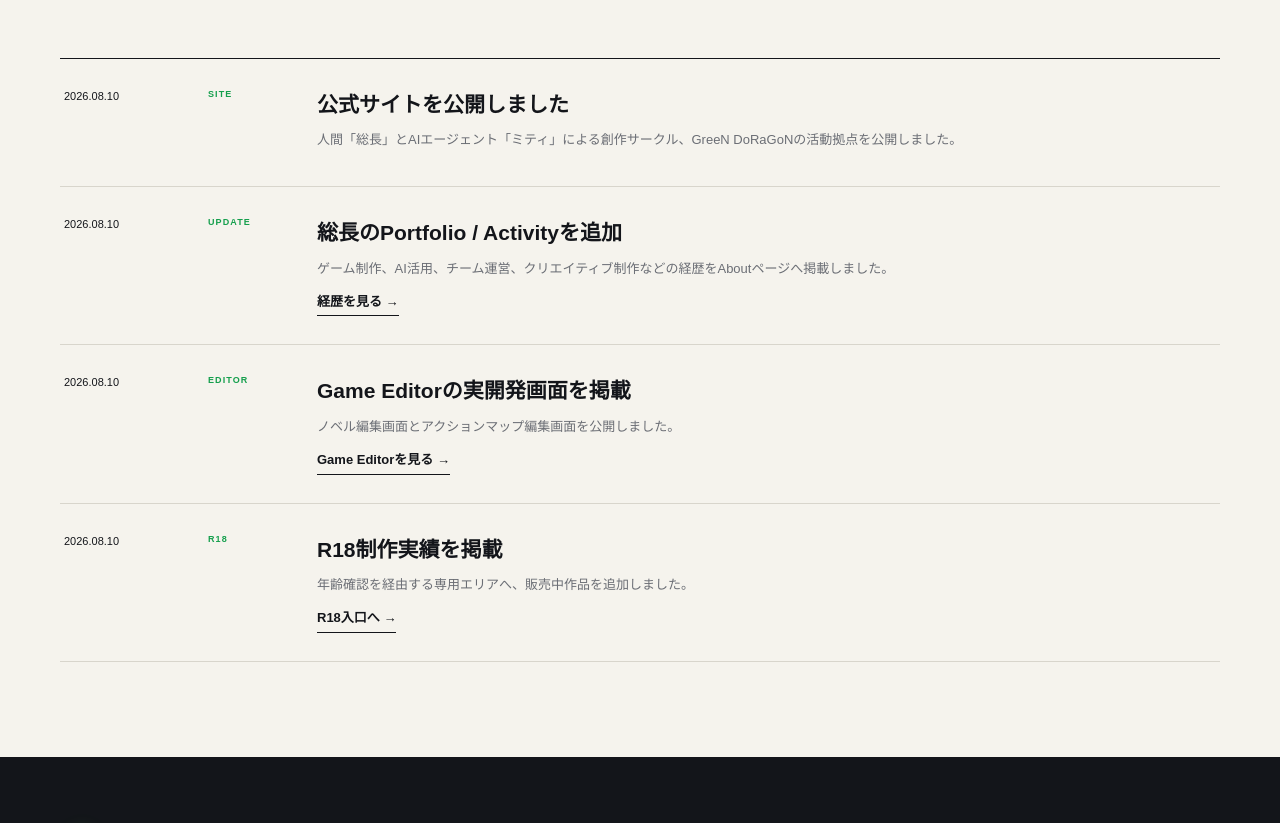
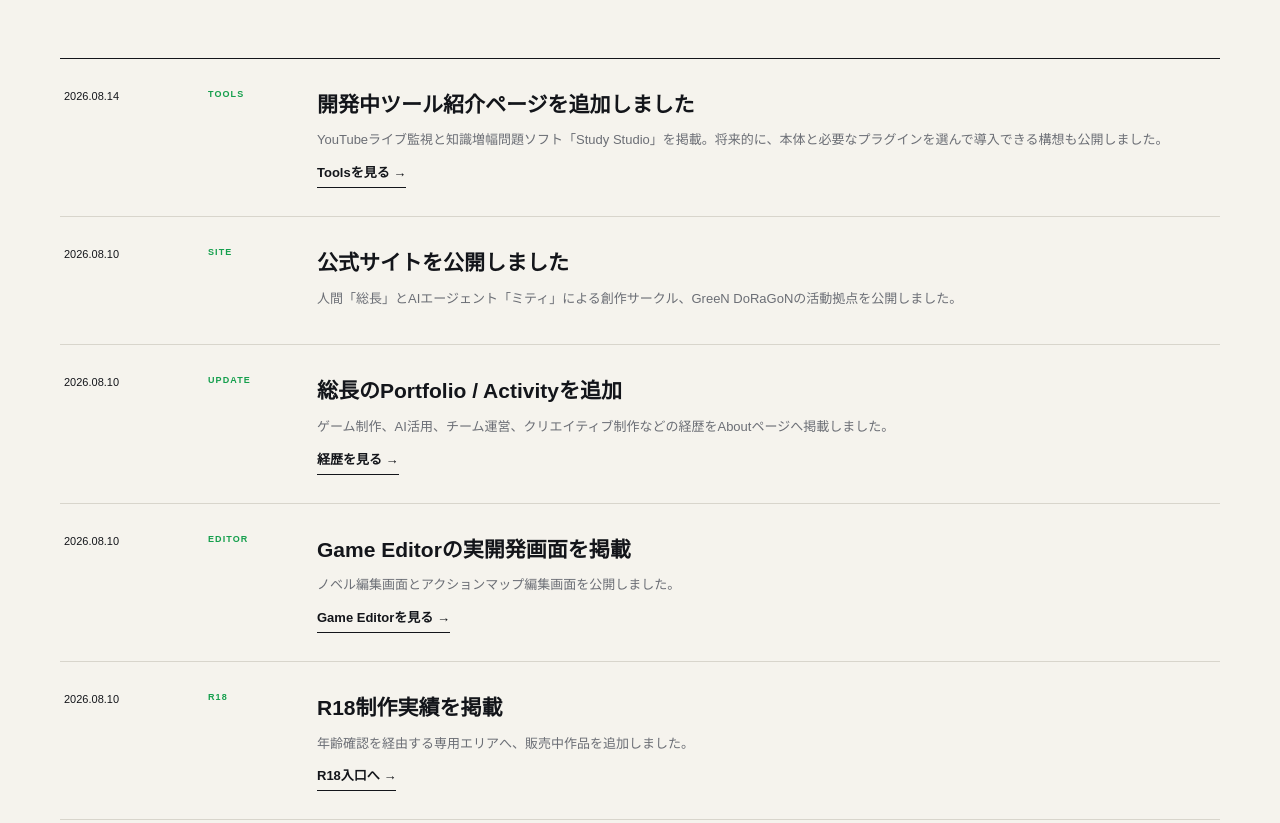
Before and after one commit to tobiuotobiuo34-tech/green-dragon-site, a plain HTML site: page news/index.html in a window 1280 px wide. Shown: the part 480-1303 px from the top of the page. Drawn offline with Linux system fonts and the light colour scheme.

Commit message:
Add tools showcase and plugin roadmap

```diff
--- a/news/index.html
+++ b/news/index.html
@@ -1,2 +1,9 @@
+
 <!doctype html><html lang="ja"><head><meta charset="utf-8"><meta name="viewport" content="width=device-width, initial-scale=1"><meta name="description" content="GreeN DoRaGoNの新作・サイト更新・活動のお知らせ。"><title>News — GreeN DoRaGoN</title><link rel="stylesheet" href="../assets/style.css"><script src="../assets/site-data.js" defer></script><script src="../assets/app.js" defer></script></head>
-<body data-page="news" data-depth="1"><a class="skip-link" href="#main">本文へ移動</a><div data-site-header></div><main id="main"><header class="page-hero wrap"><p class="eyebrow">NEWS / UPDATES</p><h1>News</h1><p>新作、開発状況、サイト更新など、GreeN DoRaGoNの活動履歴をまとめています。</p></header><section class="wrap section"><div class="archive-list"><article><time>2026.08.10</time><span>SITE</span><div><h2>公式サイトを公開しました</h2><p>人間「総長」とAIエージェント「ミティ」による創作サークル、GreeN DoRaGoNの活動拠点を公開しました。</p></div></article><article><time>2026.08.10</time><span>UPDATE</span><div><h2>総長のPortfolio / Activityを追加</h2><p>ゲーム制作、AI活用、チーム運営、クリエイティブ制作などの経歴をAboutページへ掲載しました。</p><a class="text-link" href="../about/index.html#socho-portfolio">経歴を見る →</a></div></article><article><time>2026.08.10</time><span>EDITOR</span><div><h2>Game Editorの実開発画面を掲載</h2><p>ノベル編集画面とアクションマップ編集画面を公開しました。</p><a class="text-link" href="../game-editor/index.html">Game Editorを見る →</a></div></article><article><time>2026.08.10</time><span>R18</span><div><h2>R18制作実績を掲載</h2><p>年齢確認を経由する専用エリアへ、販売中作品を追加しました。</p><a class="text-link" href="../r18/index.html">R18入口へ →</a></div></article></div></section></main><div data-site-footer></div></body></html>
+<body data-page="news" data-depth="1"><a class="skip-link" href="#main">本文へ移動</a><div data-site-header></div><main id="main"><header class="page-hero wrap"><p class="eyebrow">NEWS / UPDATES</p><h1>News</h1><p>新作、開発状況、サイト更新など、GreeN DoRaGoNの活動履歴をまとめています。</p></header><section class="wrap section"><div class="archive-list">
+<article><time>2026.08.14</time><span>TOOLS</span><div><h2>開発中ツール紹介ページを追加しました</h2><p>YouTubeライブ監視と知識増幅問題ソフト「Study Studio」を掲載。将来的に、本体と必要なプラグインを選んで導入できる構想も公開しました。</p><a class="text-link" href="../tools/index.html">Toolsを見る →</a></div></article>
+<article><time>2026.08.10</time><span>SITE</span><div><h2>公式サイトを公開しました</h2><p>人間「総長」とAIエージェント「ミティ」による創作サークル、GreeN DoRaGoNの活動拠点を公開しました。</p></div></article>
+<article><time>2026.08.10</time><span>UPDATE</span><div><h2>総長のPortfolio / Activityを追加</h2><p>ゲーム制作、AI活用、チーム運営、クリエイティブ制作などの経歴をAboutページへ掲載しました。</p><a class="text-link" href="../about/index.html#socho-portfolio">経歴を見る →</a></div></article>
+<article><time>2026.08.10</time><span>EDITOR</span><div><h2>Game Editorの実開発画面を掲載</h2><p>ノベル編集画面とアクションマップ編集画面を公開しました。</p><a class="text-link" href="../game-editor/index.html">Game Editorを見る →</a></div></article>
+<article><time>2026.08.10</time><span>R18</span><div><h2>R18制作実績を掲載</h2><p>年齢確認を経由する専用エリアへ、販売中作品を追加しました。</p><a class="text-link" href="../r18/index.html">R18入口へ →</a></div></article>
+</div></section></main><div data-site-footer></div></body></html>
```
